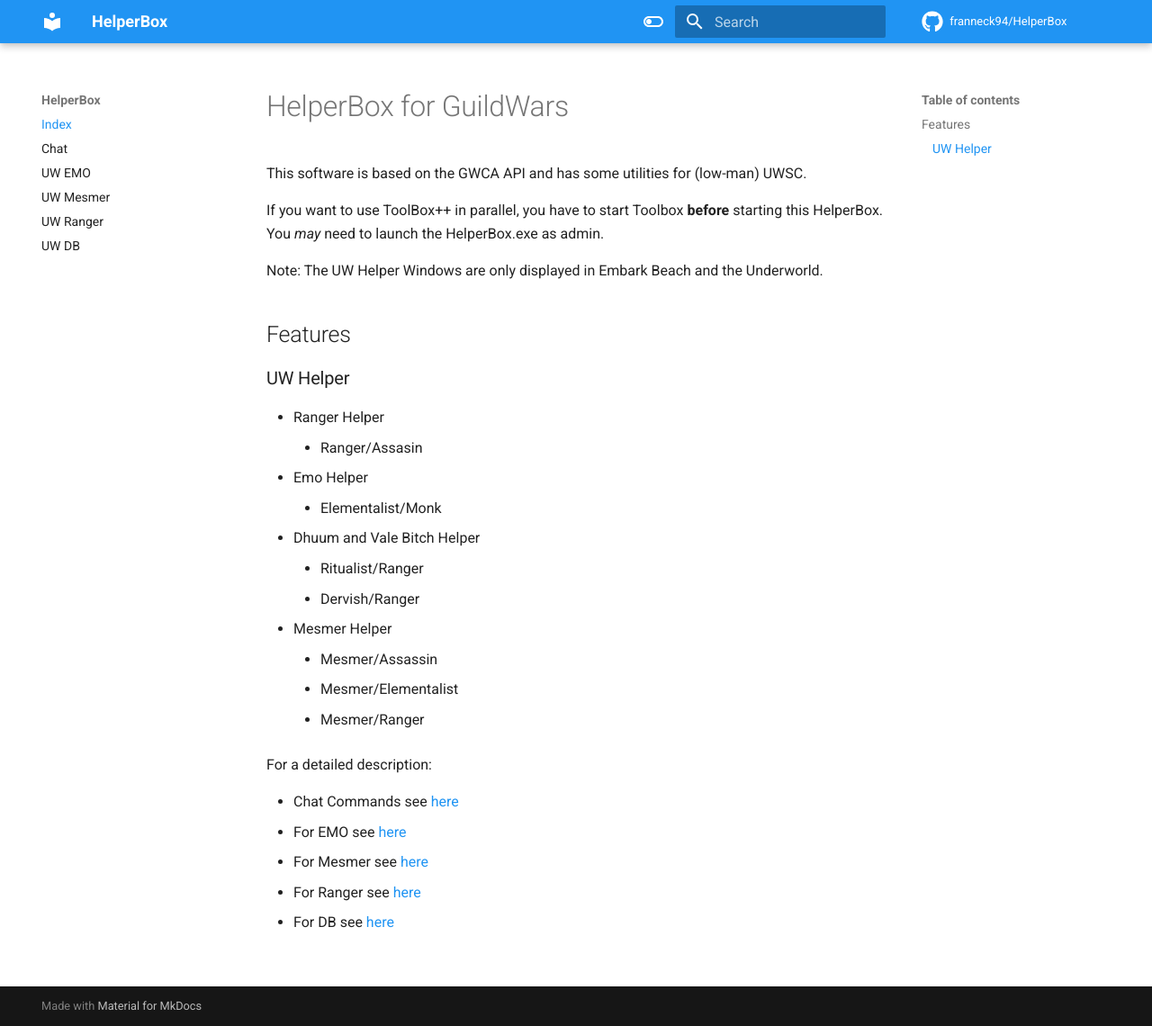
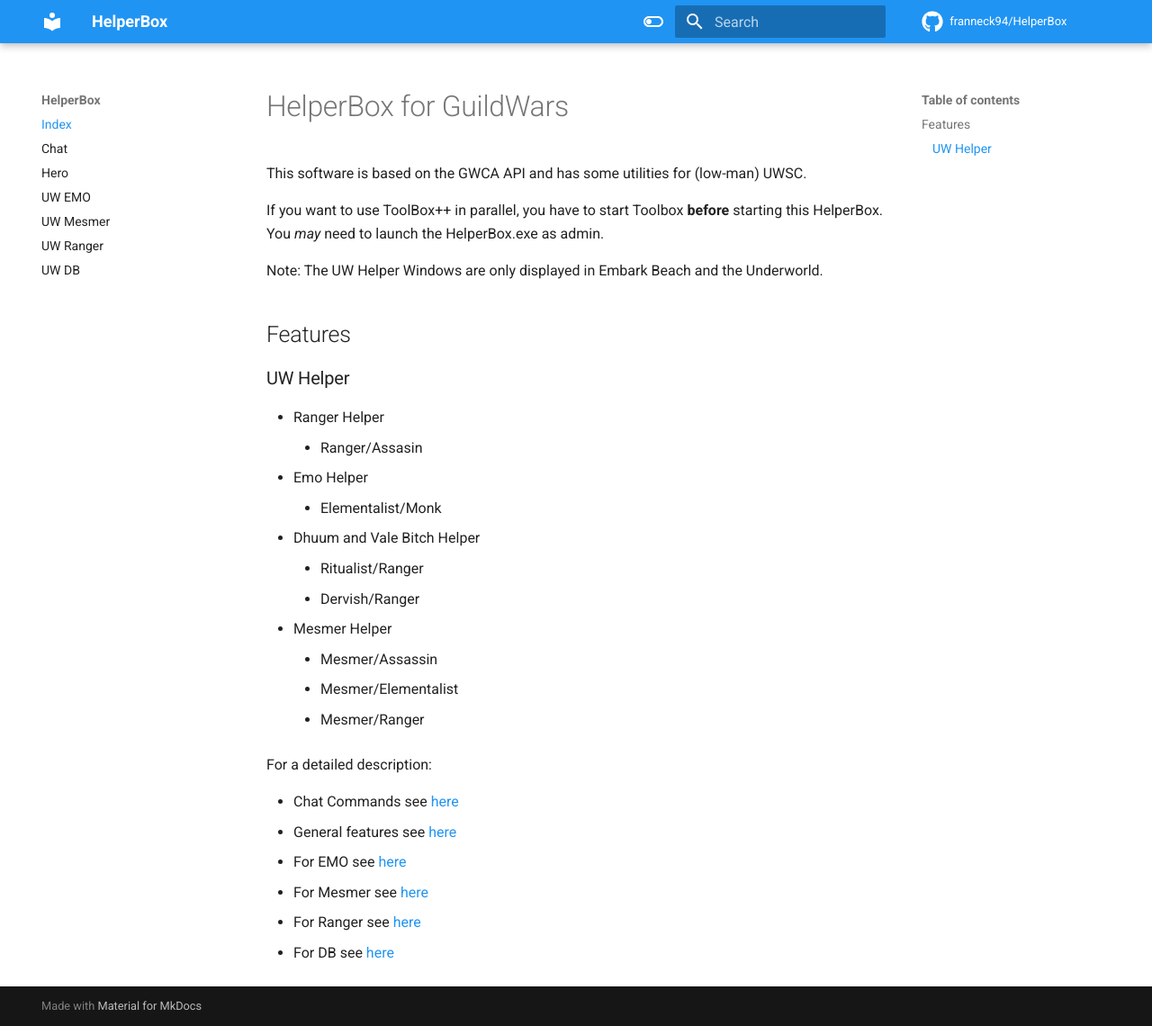
Before and after one commit to franneck94/HelperBox, an MkDocs documentation site: the page built from docs/index.md, in a window 1280 px wide and 1140 px high. Shown: the whole window at 90% size. Built offline with MkDocs 1.6.1 and Material for MkDocs 9.7.7, drawn with Linux system fonts in a browser that asks for light colours; comment, search, counter and statistics services are not loaded.

Commit message:
added doc

```diff
--- a/docs/index.md
+++ b/docs/index.md
@@ -26,6 +26,7 @@
 For a detailed description:
 
 - Chat Commands see [here](./ChatCommands.md)
+- General features see [here](./General/HeroWindow.md)
 - For EMO see [here](./Uw/Emo.md)
 - For Mesmer see [here](./Uw/Mesmer.md)
 - For Ranger see [here](./Uw/Ranger.md)
--- a/mkdocs.yml
+++ b/mkdocs.yml
@@ -30,6 +30,7 @@
 nav:
   - "Index": index.md
   - "Chat": ChatCommands.md
+  - "Hero": General/HeroWindow.md
   - "UW EMO": Uw/Emo.md
   - "UW Mesmer": Uw/Mesmer.md
   - "UW Ranger": Uw/Ranger.md
```
Also changed, not shown: docs/General/HeroWindow.md (added, +5 -0 lines).
